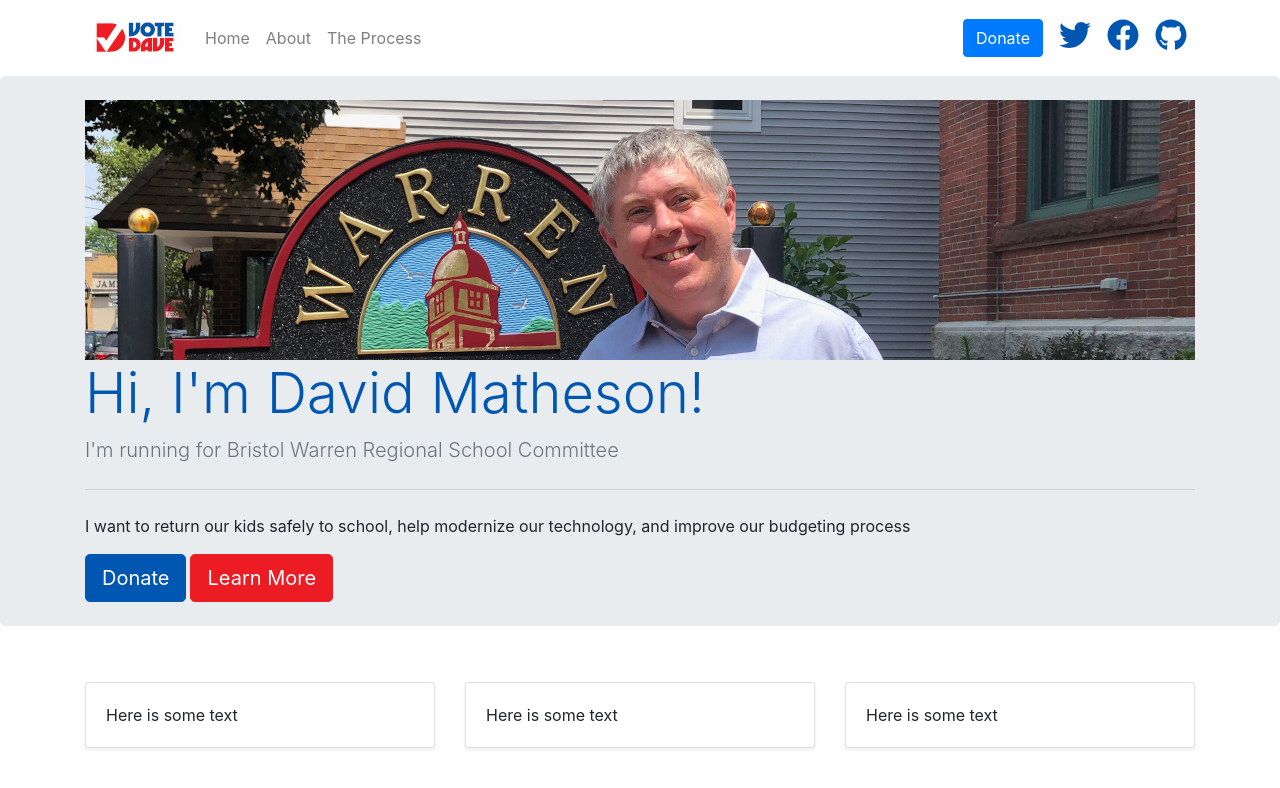
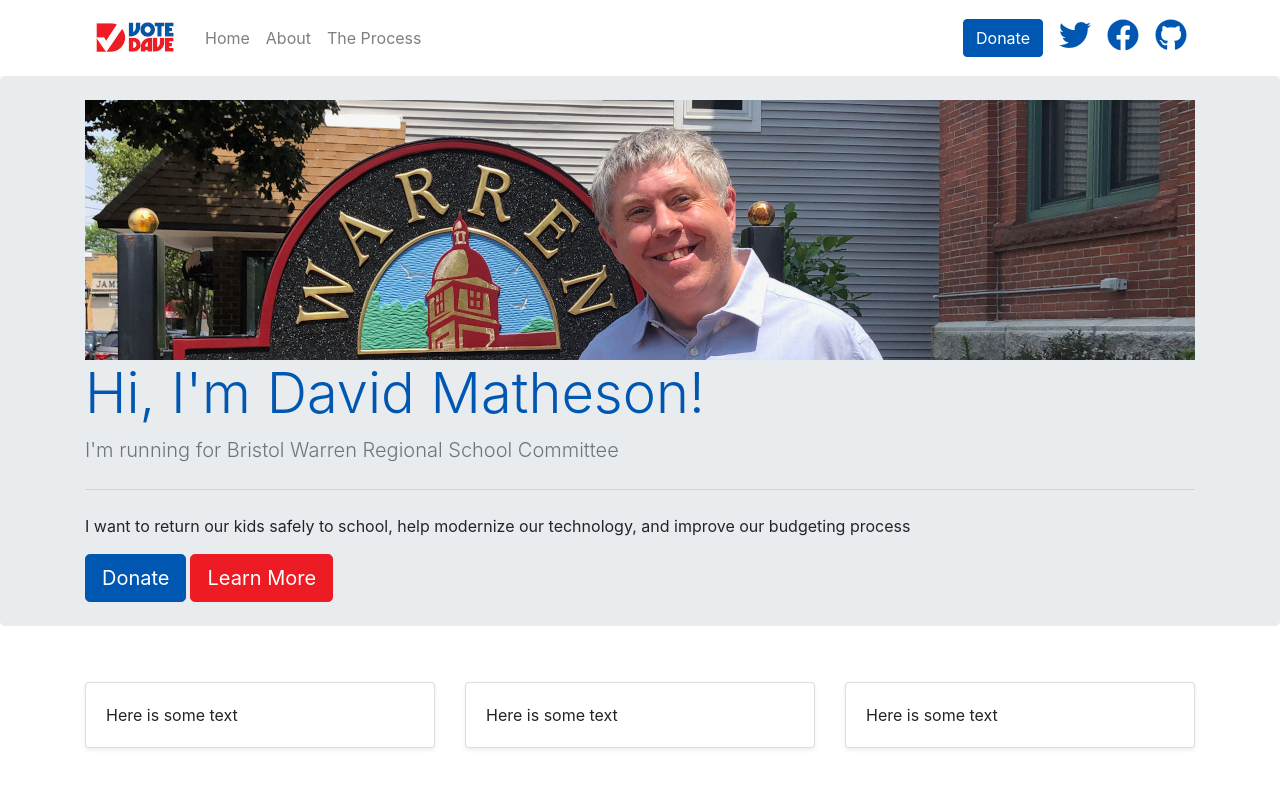
Before and after one commit to davidfmatheson/warrenvotedave, an Angular app: page /home in a window 1280 px wide. Shown: the top 788 px of the page. Built offline with nearby package versions, Linux system fonts and the light colour scheme.

Commit message:
Make sure Donate button has consistent color

```diff
--- a/src/app/home/home.component.html
+++ b/src/app/home/home.component.html
@@ -5,7 +5,7 @@
         <p class="lead text-muted">I'm running for Bristol Warren Regional School Committee</p>
         <hr class="my-4">
         <p>I want to return our kids safely to school, help modernize our technology, and improve our budgeting process</p>
-        <a class="btn btn-primary btn-lg" href="#" role="button">Donate</a>
+        <a class="btn btn-primary btn-donate btn-lg" href="/donate" role="button">Donate</a>
         <a class="btn btn-secondary btn-lg mx-1" href="#" role="button">Learn More</a>
     </div>
 </div>
--- a/src/app/home/home.component.scss
+++ b/src/app/home/home.component.scss
@@ -1,10 +1,5 @@
 .jumbotron h1 {
     color: #0057b1;
-}
-
-.btn-primary {
-    background-color: #0057b1;
-    border-color: #0057b1;
 }
 
 .btn-secondary {
--- a/src/styles.scss
+++ b/src/styles.scss
@@ -2,3 +2,8 @@
 
 /* Importing Bootstrap SCSS file. */
 @import '~bootstrap/scss/bootstrap';
+
+.btn-donate {
+    background-color: #0057b1;
+    border-color: #0057b1;
+}
```
